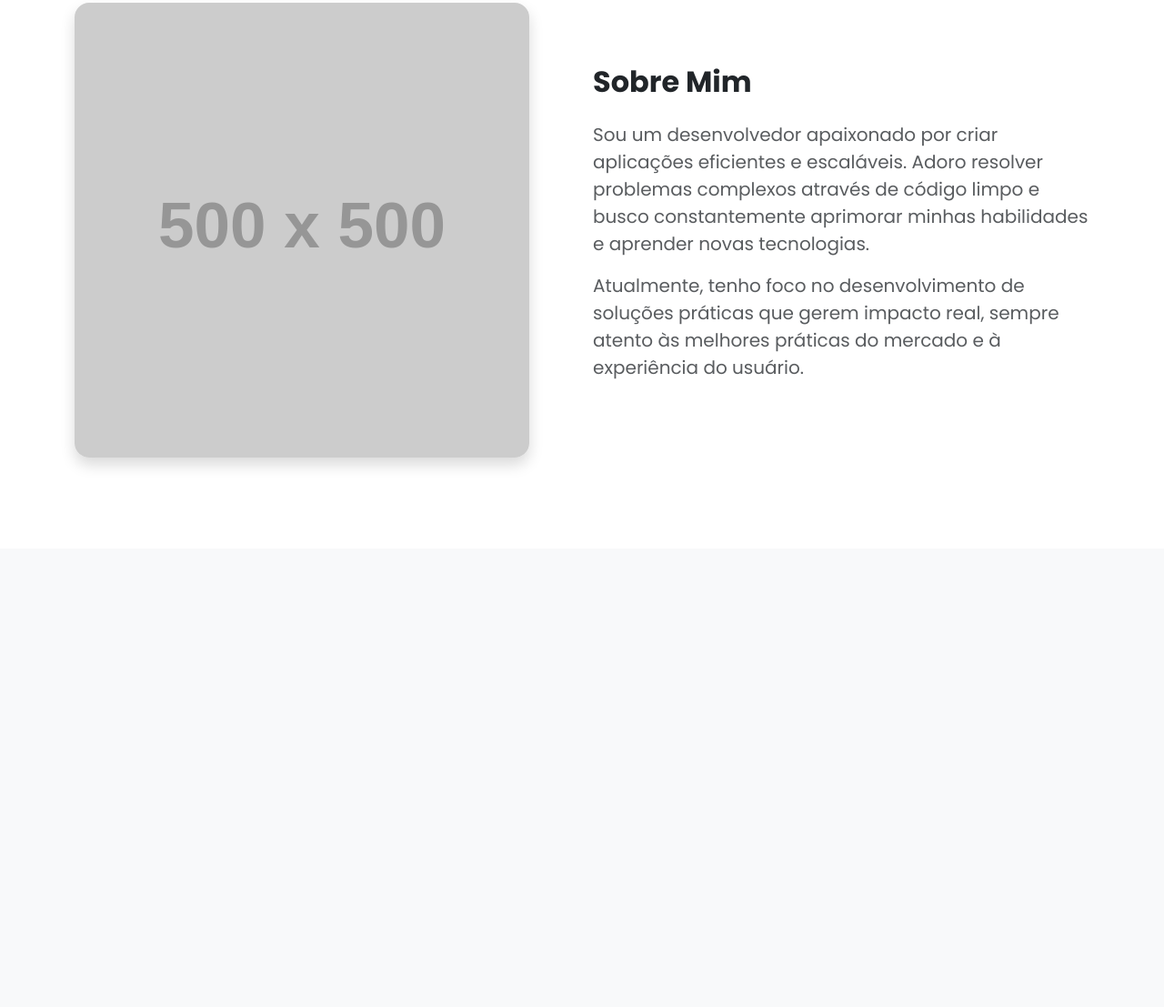
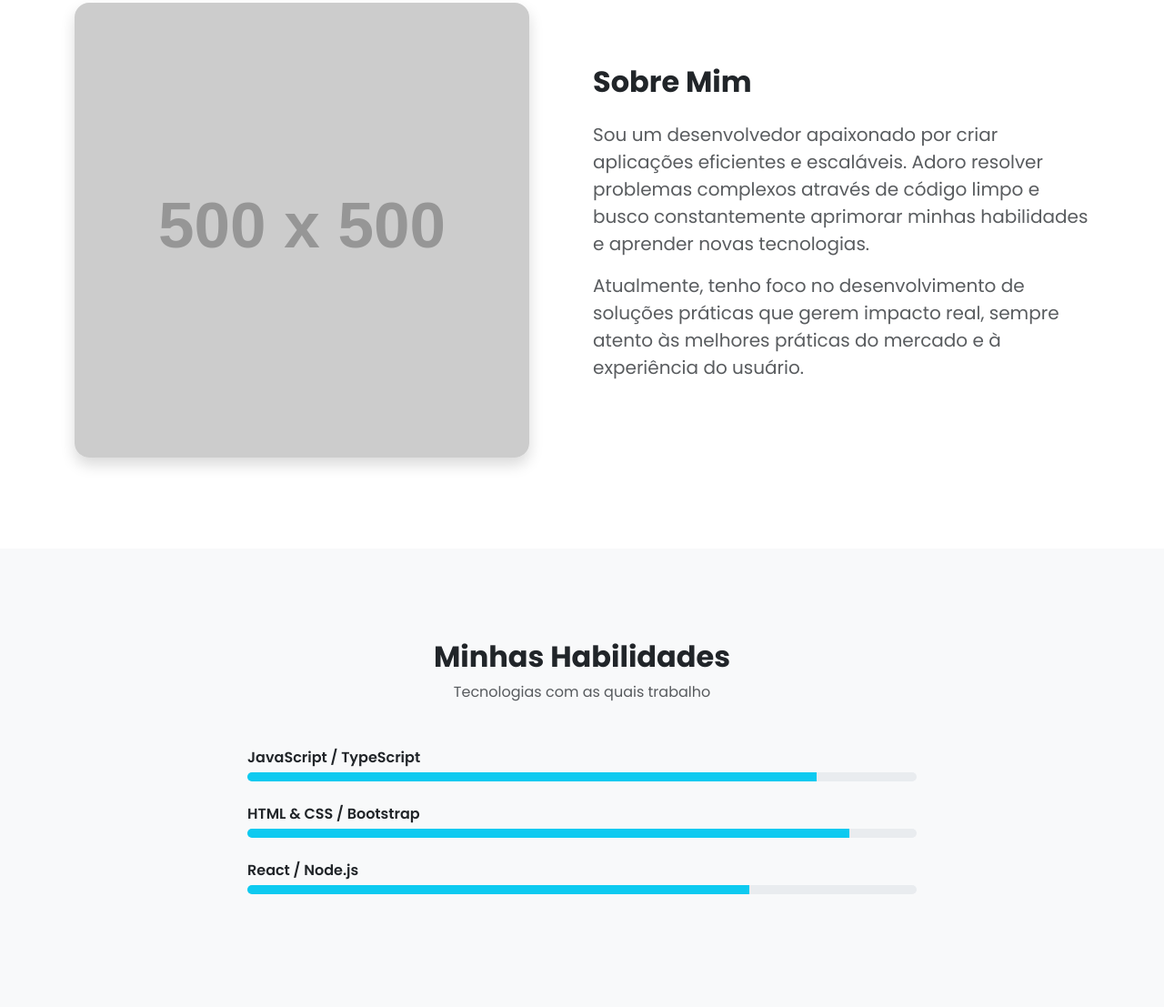
Before and after one commit to Luiz-SENAI07/portifolio-pessoal, a plain HTML site: page index.html in a window 1280 px wide. Shown: the part 897-2004 px from the top of the page at 91% size. Before the commit the page ends 1500 px from the top, so only its background shows below. Drawn offline with nearby package versions, Linux system fonts and the light colour scheme; placeholder pictures from the web are drawn by us.

Commit message:
add-section-habilidades

```diff
--- a/index.html
+++ b/index.html
@@ -114,6 +114,44 @@
             </div>
         </div>
     </section>
+
+    <section id="habilidades" class="section-padding bg-light">
+        <div class="container">
+            <div class="text-center mb-5">
+                <h2 class="fw-bold">Minhas Habilidades</h2>
+                <p class="text-muted">Tecnologias com as quais trabalho</p>
+            </div>
+            <div class="row justify-content-center">
+                <div class="col-md-8">
+                    <div class="mb-4">
+                        <div class="d-flex justify-content-between mb-1">
+                            <span class="fw-semibold">JavaScript / TypeScript</span>
+                        </div>
+                        <div class="progress" style="height: 10px;">
+                            <div class="progress-bar bg-info" role="progressbar" style="width: 85%"></div>
+                        </div>
+                    </div>
+                    <div class="mb-4">
+                        <div class="d-flex justify-content-between mb-1">
+                            <span class="fw-semibold">HTML & CSS / Bootstrap</span>
+                        </div>
+                        <div class="progress" style="height: 10px;">
+                            <div class="progress-bar bg-info" role="progressbar" style="width: 90%"></div>
+                        </div>
+                    </div>
+                    <div class="mb-4">
+                        <div class="d-flex justify-content-between mb-1">
+                            <span class="fw-semibold">React / Node.js</span>
+                        </div>
+                        <div class="progress" style="height: 10px;">
+                            <div class="progress-bar bg-info" role="progressbar" style="width: 75%"></div>
+                        </div>
+                    </div>
+                </div>
+            </div>
+        </div>
+    </section>
+
     <script src="https://cdn.jsdelivr.net/npm/bootstrap@5.3.2/dist/js/bootstrap.bundle.min.js"></script>
 </body>
 </html>
```
